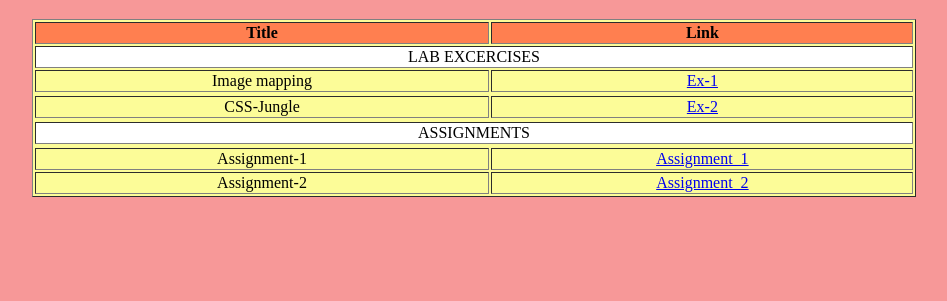
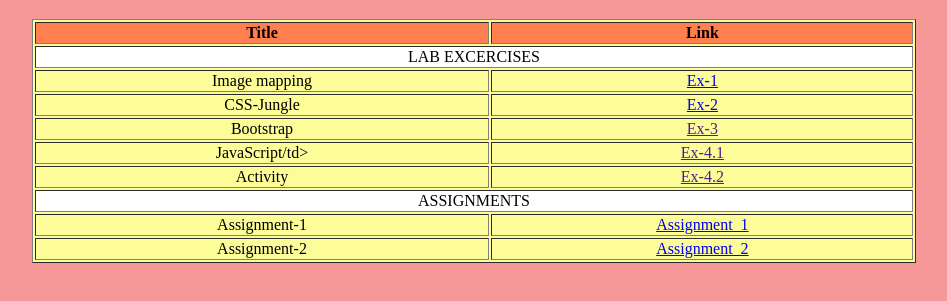
Before and after one commit to AfshaanFathima/Web-Technology, a plain HTML site: page index.html in a window 1280 px wide. Shown: the part 61-362 px from the top of the page, without its empty margins (166-1113 px from the left). Drawn offline with Linux system fonts and the light colour scheme.

Commit message:
folder creation

```diff
--- a/index.html
+++ b/index.html
@@ -36,14 +36,26 @@
             <td>Image mapping</td>
             <td><a href="lab/ex1.html">Ex-1</a></td>
         </tr>
-        <tr></tr>
+        <tr>
             <td>CSS-Jungle</td>
             <td><a href="lab/Ex 2/ex2.html">Ex-2</a></td>
         </tr>
-        <tr></tr>
+        <tr>
+            <td>Bootstrap</td>
+            <td><a href="">Ex-3</a></td>
+        </tr>
+        <tr>
+            <td>JavaScript/td>
+            <td><a href="">Ex-4.1</a></td>
+        </tr>
+        <tr>
+            <td>Activity
+            <td><a href="">Ex-4.2</a></td>
+        </tr>
+        <tr>
             <td colspan="2" style="background-color:white">ASSIGNMENTS</td>
         </tr>
-         <tr></tr>
+         <tr>
             <td>Assignment-1</td>
             <td><a href="assignments/assign_1.html">Assignment_1</a></td>
         </tr>
```
